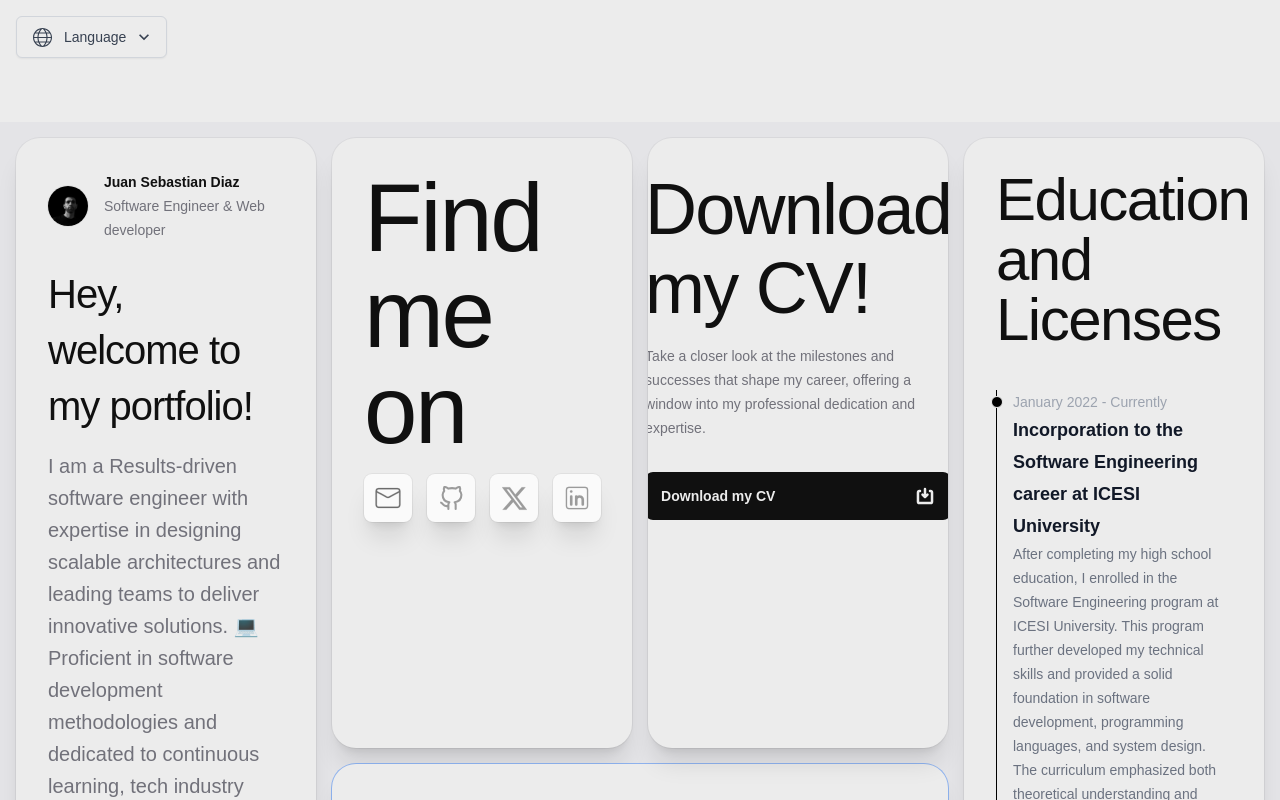
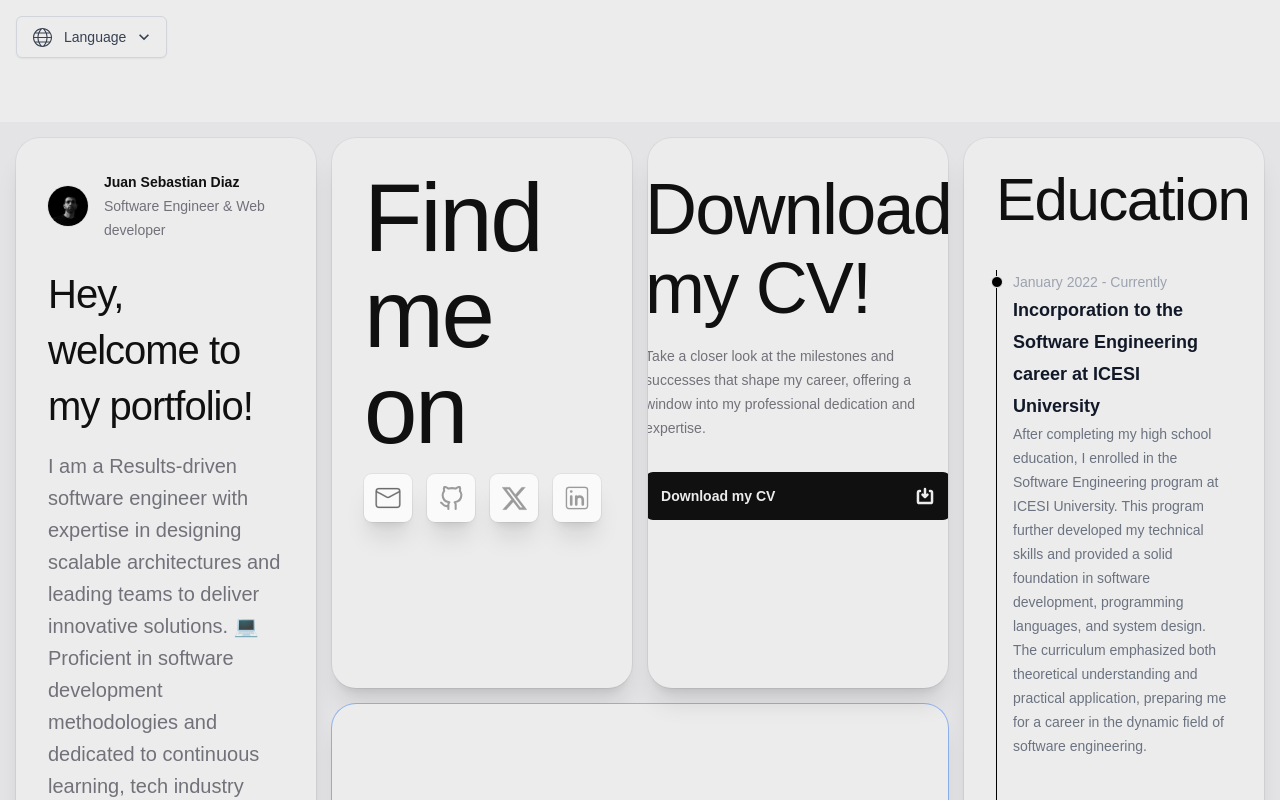
Before and after one commit to Sebastian-411/portfolio, a React (Create React App) app: page / in a window 1280 px wide. Shown: the top 800 px of the page. Built offline with nearby package versions, Linux system fonts and the light colour scheme; a web font is replaced by a local one.

Commit message:
refactor: Update Education component to remove unnecessary font size for description

```diff
--- a/src/app/components/Education.js
+++ b/src/app/components/Education.js
@@ -6,7 +6,7 @@ export default function Education() {
     <>
       <div>
         <p className="text-2xl font-normal tracking-tight text-primary dark:text-white lg:text-6xl">
-          Education and Licenses
+          Education
         </p>
       </div>
       <div>
```
